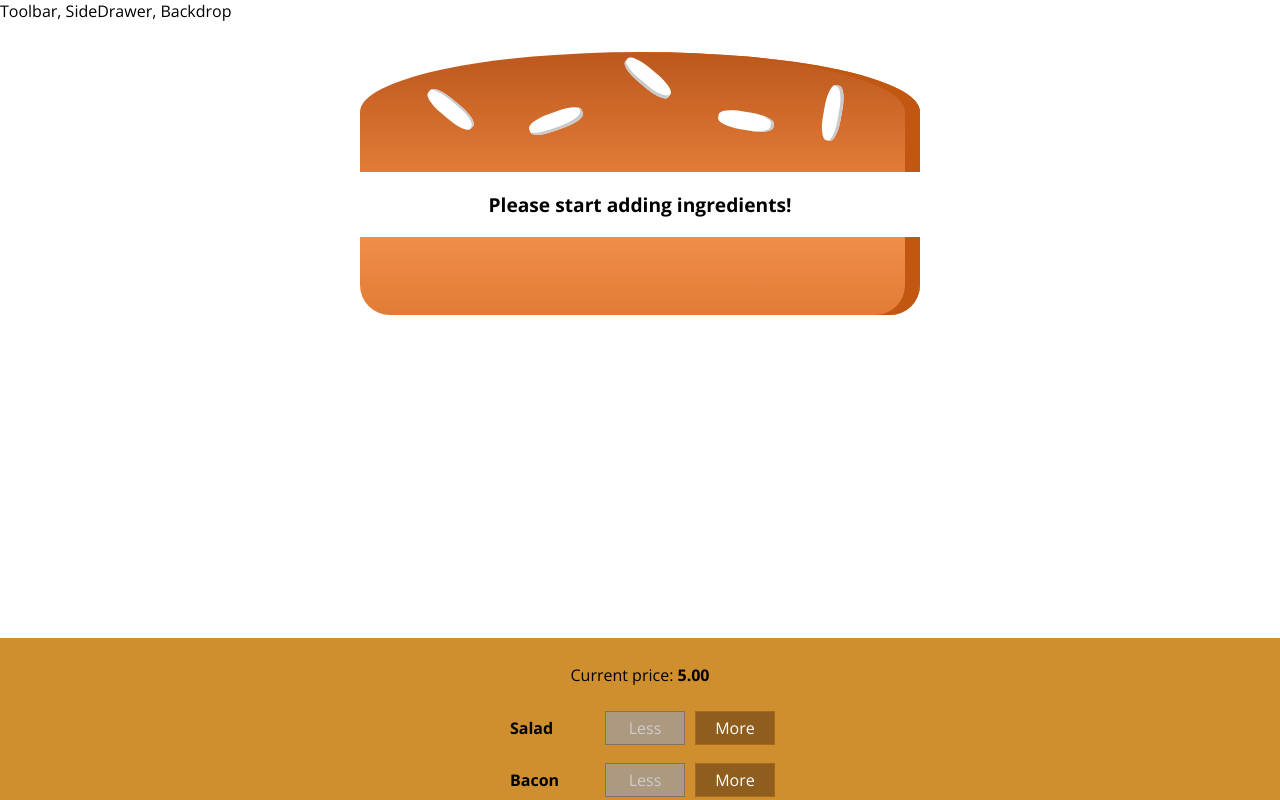
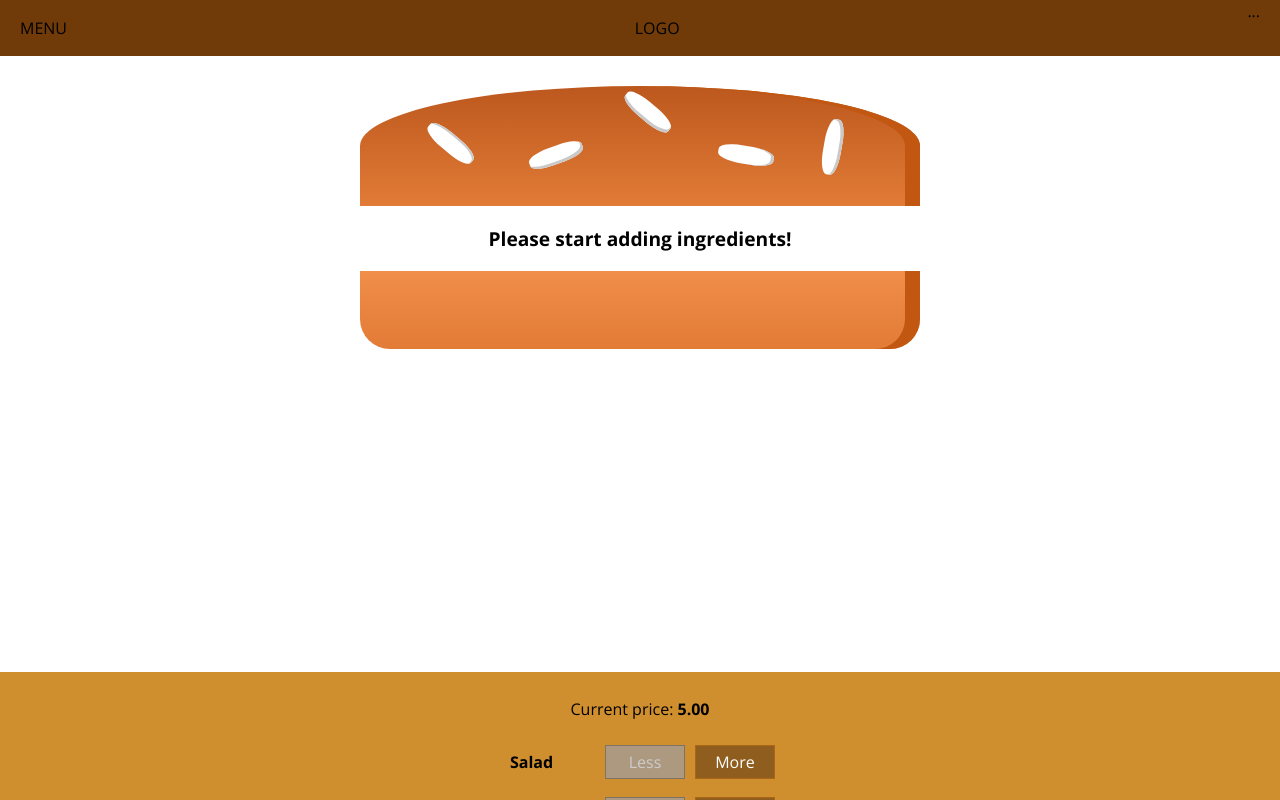
Before and after one commit to geestaq/burger-builder-app, a React (Create React App) app: page / in a window 1280 px wide. Shown: the top 800 px of the page. Built offline with nearby package versions, Linux system fonts and the light colour scheme.

Commit message:
Add Toolbar component

```diff
--- a/src/components/features/OrderSummary/OrderSummary.js
+++ b/src/components/features/OrderSummary/OrderSummary.js
@@ -15,7 +15,7 @@ const orderSummary = (props) => {
       <ul>
         {ingredientsSummary}
       </ul>
-      <p>Burger price: <span class="bold">{props.price.toFixed(2)}</span></p>
+      <p>Burger price: <span className="bold">{props.price.toFixed(2)}</span></p>
       <p>Continue to checkout?</p>
       <div className='text-right'>
         <Button type="success" clicked={props.purchaseOrder}>Continue</Button>
--- a/src/components/layouts/Layout/Layout.js
+++ b/src/components/layouts/Layout/Layout.js
@@ -1,10 +1,11 @@
 import React from 'react';
 import Auxilliary from '../../common/Auxilliary/Auxilliary';
+import Toolbar from '../Toolbar/Toolbar';
 import './Layout.scss';
 
 const layout = (props) => (
   <Auxilliary>
-    <div>Toolbar, SideDrawer, Backdrop</div>
+    <Toolbar />
     <main className="content">
       {props.children}
     </main>
--- a/src/components/layouts/Layout/Layout.scss
+++ b/src/components/layouts/Layout/Layout.scss
@@ -1,3 +1,5 @@
+@import '../../../styles/settings.scss';
+
 .content {
-  margin-top: 16px;
+  margin-top: $toolbar-height + 16px;
 }
--- /dev/null
+++ b/src/components/layouts/Toolbar/Toolbar.js
@@ -0,0 +1,14 @@
+import React from 'react';
+import './Toolbar.scss';
+
+const toolbar = (props) => (
+  <header className='toolbar'>
+    <div>MENU</div>
+    <div>LOGO</div>
+    <nav>
+      ...
+    </nav>
+  </header>
+);
+
+export default toolbar;
--- /dev/null
+++ b/src/components/layouts/Toolbar/Toolbar.scss
@@ -0,0 +1,20 @@
+@import '../../../styles/settings.scss';
+
+.toolbar {
+  height: $toolbar-height;
+  width: 100%;
+  position: fixed;
+  top: 0;
+  left: 0;
+  background-color: #703B09;
+  display: flex;
+  justify-content: space-between;
+  align-items: center;
+  padding: 0 20px;
+  box-sizing: border-box;
+  z-index: 90;
+
+  nav {
+    height: 100%;
+  }
+}
--- /dev/null
+++ b/src/styles/settings.scss
@@ -0,0 +1 @@
+$toolbar-height: 56px;
```
